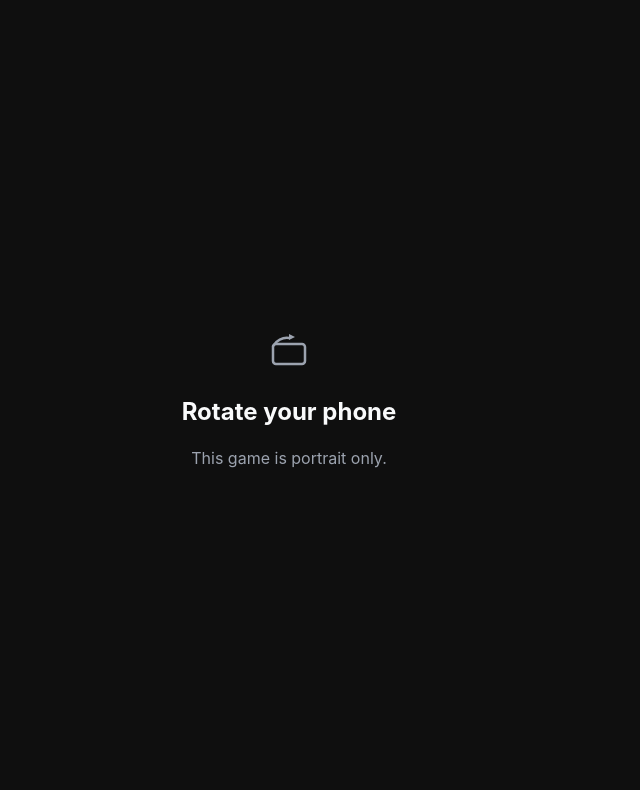
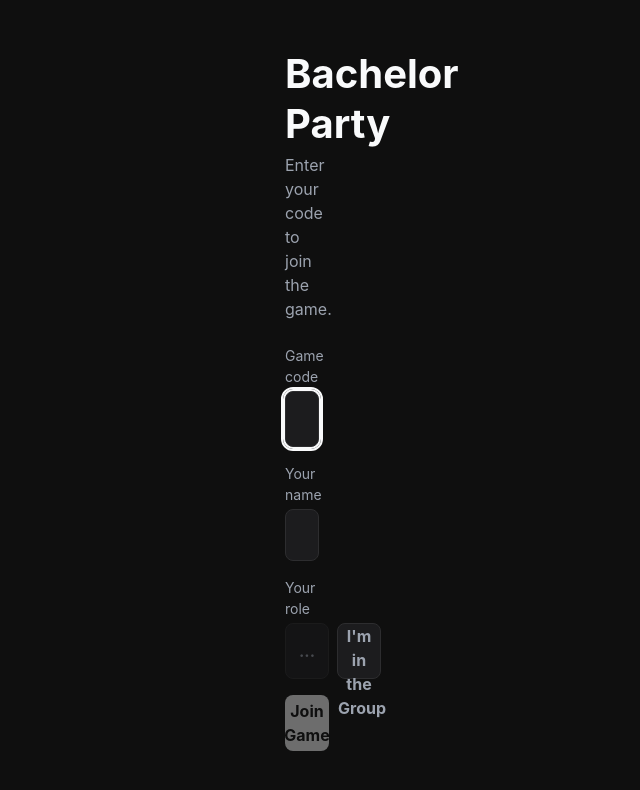
Before and after one commit to EspetecDev/octapp, a SvelteKit app: page / in a window 1280 px wide. Shown: the top 790 px of the page, without its empty margins (351-991 px from the left). Built offline with nearby package versions, Linux system fonts and the light colour scheme; no server answers.

Commit message:
fix(01-04): fix viewport width and remove landscape block
- Add width: 100% and min-height: 100% to html/body so views fill viewport
- Remove LandscapeOverlay import and usage from layout (landscape supported)

```diff
--- a/src/app.css
+++ b/src/app.css
@@ -45,6 +45,8 @@ html,
 body {
   margin: 0;
   padding: 0;
+  width: 100%;
+  min-height: 100%;
   background-color: #0f0f0f;
   color: #f9fafb;
   font-family: -apple-system, BlinkMacSystemFont, "Segoe UI", sans-serif;
--- a/src/routes/+layout.svelte
+++ b/src/routes/+layout.svelte
@@ -2,7 +2,6 @@
   import "../app.css";
   import { onMount, onDestroy } from "svelte";
   import ReconnectingOverlay from "$lib/ReconnectingOverlay.svelte";
-  import LandscapeOverlay from "$lib/LandscapeOverlay.svelte";
   import { createSocket, destroySocket } from "$lib/socket.ts";
 
   onMount(() => {
@@ -16,7 +15,6 @@
 
 <!-- Overlays sit above all page content at all times -->
 <ReconnectingOverlay />
-<LandscapeOverlay />
 
 <!-- Page content -->
 <slot />
```
